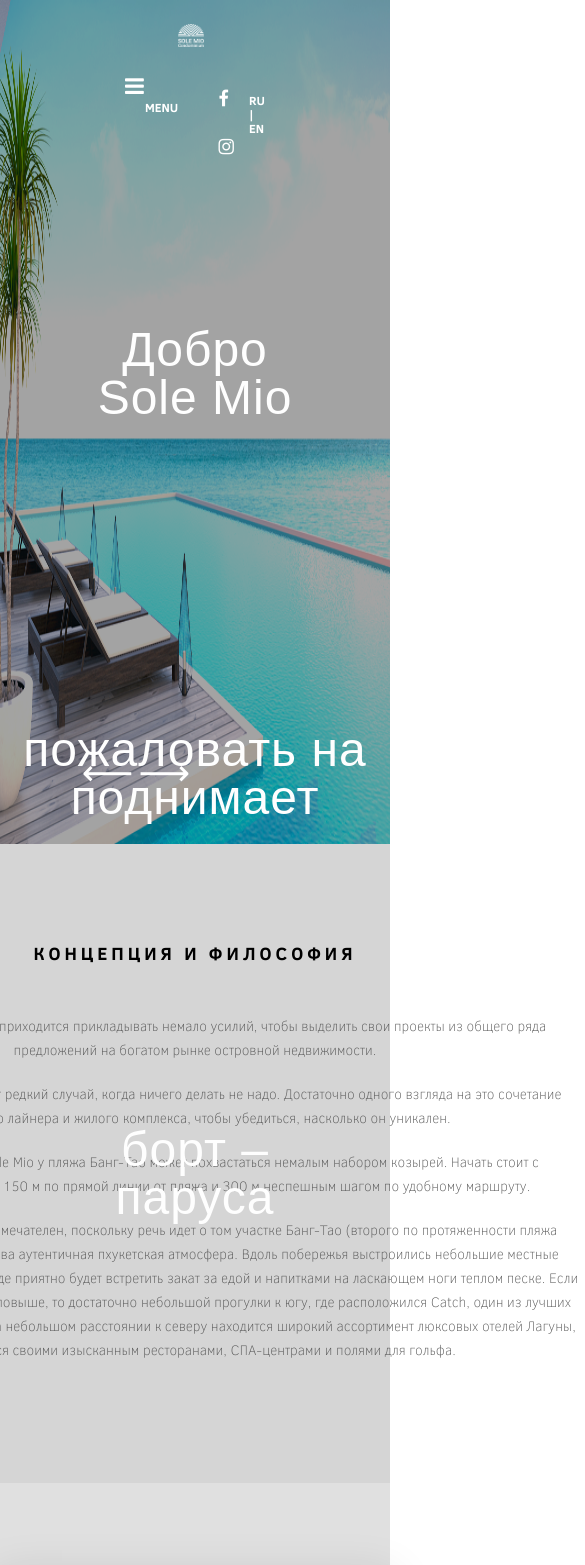
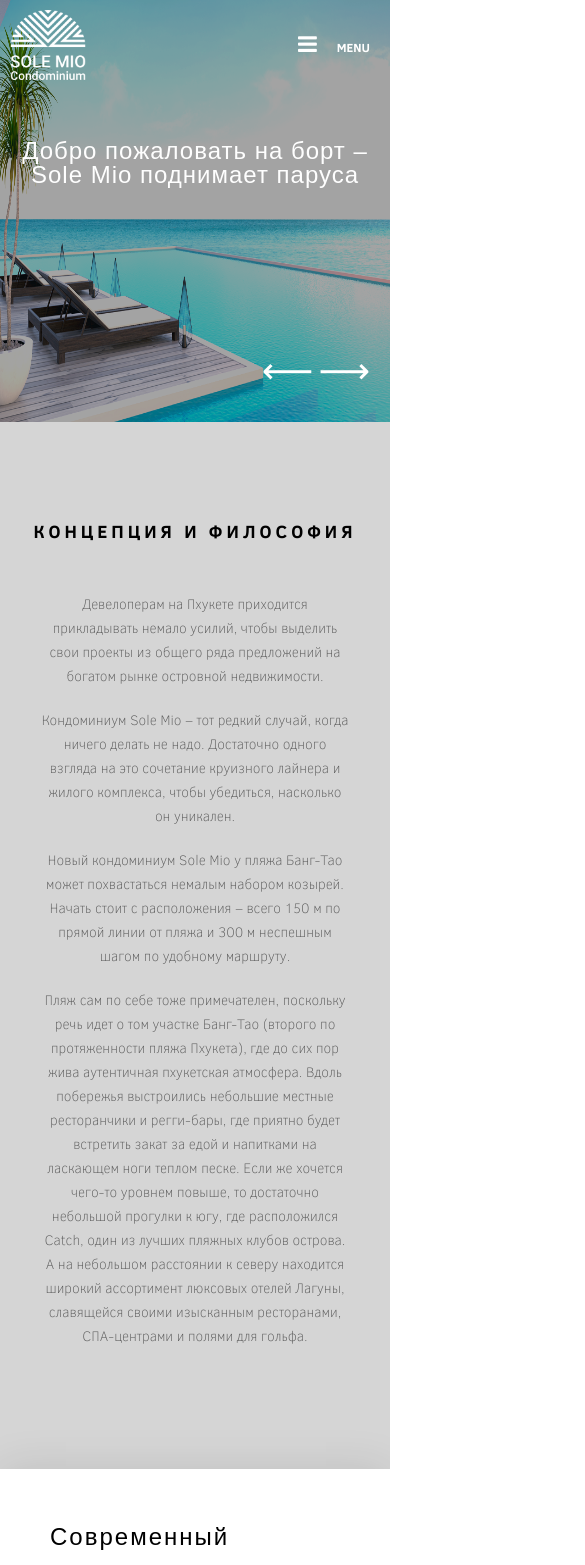
Before and after one commit to NikitaDimitriev/Sole-Mio, a Vue app in the folder client/: page / in a window 390 px wide. Shown: the top 1565 px of the page, 585 px wide, since content can reach past the window. Built offline with nearby package versions, Linux system fonts and the light colour scheme; a web font is replaced by a local one.

Commit message:
adaptive design

```diff
--- a/client/public/index.html
+++ b/client/public/index.html
@@ -7,7 +7,7 @@
     <link rel="icon" href="<%= BASE_URL %>favicon.ico">
     <link rel="stylesheet" href="https://cdnjs.cloudflare.com/ajax/libs/normalize/8.0.1/normalize.min.css">
     <link rel="stylesheet" href="https://cdnjs.cloudflare.com/ajax/libs/font-awesome/4.7.0/css/font-awesome.min.css">
-    <title>Solo-Mio</title>
+    <title>Sole-Mio</title>
   </head>
   <body>
     <noscript>
--- a/client/src/components/Contact.vue
+++ b/client/src/components/Contact.vue
@@ -156,13 +156,6 @@
   left: 0;
   position: absolute;
 }
-.pin-to-top {
-  position: fixed;
-  top: 0;
-  left: 0;
-  z-index: 1;
-  width: 100%;
-}
 .hamburger:focus {
   outline: none;
 }
--- a/client/src/components/Home.vue
+++ b/client/src/components/Home.vue
@@ -4,7 +4,7 @@
     <div id="carousel" class="carousel">
       <div class="slides">
         <div class="slide" data-state="active">
-          <div class="slide1-content">
+          <div class="slide1-content slide1-content-mob">
             <div class="slide1-content-inner">
               <span class="slide1-title" v-if="getLanguage === 'ru'">Добро пожаловать на борт –</span>
               <span class="slide1-title" v-if="getLanguage === 'ru'">Sole Mio поднимает паруса</span>
@@ -18,18 +18,10 @@
             </div>
           </div>
           <div class="top-slider-img" v-if="homeSliderIndex === 1">
-            <img
-              src="@/assets/image/titel_img.png"
-              style="height: 100%; width: 100%"
-              class="background-slider animateScale"
-            >
+            <img src="@/assets/image/titel_img.png" class="background-slider animateScale">
           </div>
           <div class="top-slider-img" v-if="homeSliderIndex === 2">
-            <img
-              src="@/assets/image/title-home.jpg"
-              style="height: 100%; width: 100%"
-              class="background-slider animateScale"
-            >
+            <img src="@/assets/image/title-home.jpg" class="background-slider animateScale">
           </div>
         </div>
       </div>
@@ -44,30 +36,40 @@
         <span class="concept-content-title" v-if="getLanguage === 'en'">Project description</span>
         <div class="concept-content-text-section">
           <span
-            class="concept-content-text" v-if="getLanguage === 'ru'"
+            class="concept-content-text"
+            v-if="getLanguage === 'ru'"
           >Девелоперам на Пхукете приходится прикладывать немало усилий, чтобы выделить свои проекты из общего ряда предложений на богатом рынке островной недвижимости.</span>
           <span
-            class="concept-content-text" v-if="getLanguage === 'en'"
+            class="concept-content-text"
+            v-if="getLanguage === 'en'"
           >Developers in Phuket go out of their way to set their projects apart on the island’s busy property market.</span>
           <span
-            class="concept-content-text" v-if="getLanguage === 'ru'"
+            class="concept-content-text"
+            v-if="getLanguage === 'ru'"
           >Кондоминиум Sole Mio – тот редкий случай, когда ничего делать не надо. Достаточно одного взгляда на это сочетание круизного лайнера и жилого комплекса, чтобы убедиться, насколько он уникален.</span>
           <span
-            class="concept-content-text" v-if="getLanguage === 'ru'"
+            class="concept-content-text"
+            v-if="getLanguage === 'ru'"
           >Новый кондоминиум Sole Mio у пляжа Банг-Тао может похвастаться немалым набором козырей. Начать стоит с расположения – всего 150 м по прямой линии от пляжа и 300 м неспешным шагом по удобному маршруту.</span>
           <span
-            class="concept-content-text" v-if="getLanguage === 'ru'"
+            class="concept-content-text"
+            v-if="getLanguage === 'ru'"
           >Пляж сам по себе тоже примечателен, поскольку речь идет о том участке Банг-Тао (второго по протяженности пляжа Пхукета), где до сих пор жива аутентичная пхукетская атмосфера. Вдоль побережья выстроились небольшие местные ресторанчики и регги-бары, где приятно будет встретить закат за едой и напитками на ласкающем ноги теплом песке. Если же хочется чего-то уровнем повыше, то достаточно небольшой прогулки к югу, где расположился Catch, один из лучших пляжных клубов острова. А на небольшом расстоянии к северу находится широкий ассортимент люксовых отелей Лагуны, славящейся своими изысканным ресторанами, СПА-центрами и полями для гольфа.</span>
         </div>
         <span
-            class="concept-content-text" v-if="getLanguage === 'en'"
-          >Sole Mio doesn’t have to. One look at it proves that it’s special.</span>
-          <span
-            class="concept-content-text" v-if="getLanguage === 'en'" style="width:50%"
-          >This new condominium project coming up in Bang Tao has a lot going on for it. Let’s start with the location – just 150m from the beach in a straight line, and a short 300m walk to get there.</span>
-          <span
-            class="concept-content-text" v-if="getLanguage === 'en'" style="width:50%"
-          >And the beach itself is quite special too – it’s the section of Bang Tao, Phuket’s second longest stretch of sand, that still preserves an authentic island feel. Lined with small local restaurants and reggae bars, it al-lows you to enjoy a sunset meal or drink while experiencing the feel of warm sand under your feet. Looking for something a little less rustic? A short walk south and you end up at one of Phuket’s best beach clubs, Catch; a short stroll to the north - the luxurious resorts of Laguna Phuket with their fine dining restaurants, spas and a golf course await.</span>
+          class="concept-content-text"
+          v-if="getLanguage === 'en'"
+        >Sole Mio doesn’t have to. One look at it proves that it’s special.</span>
+        <span
+          class="concept-content-text"
+          v-if="getLanguage === 'en'"
+          style="width:50%"
+        >This new condominium project coming up in Bang Tao has a lot going on for it. Let’s start with the location – just 150m from the beach in a straight line, and a short 300m walk to get there.</span>
+        <span
+          class="concept-content-text"
+          v-if="getLanguage === 'en'"
+          style="width:50%"
+        >And the beach itself is quite special too – it’s the section of Bang Tao, Phuket’s second longest stretch of sand, that still preserves an authentic island feel. Lined with small local restaurants and reggae bars, it al-lows you to enjoy a sunset meal or drink while experiencing the feel of warm sand under your feet. Looking for something a little less rustic? A short walk south and you end up at one of Phuket’s best beach clubs, Catch; a short stroll to the north - the luxurious resorts of Laguna Phuket with their fine dining restaurants, spas and a golf course await.</span>
         <!-- <div class="button">
           <p class="text-button">ЧИТАТЬ БОЛЬШЕ</p>
         </div>-->
@@ -79,25 +81,30 @@
           Современный
           компелекс на
         </span>
-        <span class="complex-card-title" style="font-family: 'Anglecia Pro Display Bold'" v-if="getLanguage === 'ru'">
+        <span
+          class="complex-card-title"
+          style="font-family: 'Anglecia Pro Display Bold'"
+          v-if="getLanguage === 'ru'"
+        >
           лазурном берегу
           Пхукета
         </span>
-        <span class="complex-card-title" v-if="getLanguage === 'en'">
-          Modern project on
-        </span>
-        <span class="complex-card-title" style="font-family: 'Anglecia Pro Display Bold'" v-if="getLanguage === 'en'">
-          asure beach of Phuket
-        </span>
+        <span class="complex-card-title" v-if="getLanguage === 'en'">Modern project on</span>
+        <span
+          class="complex-card-title"
+          style="font-family: 'Anglecia Pro Display Bold'"
+          v-if="getLanguage === 'en'"
+        >asure beach of Phuket</span>
         <div class="complex-content-text-section">
           <span class="concept-content-text" v-if="getLanguage === 'ru'">
             Sole Mio Condominium является совместным проектом надежной команды известных экспертов по
             недвижимости на острове Пхукет – девелоперской компании Phuket Asialand и агентства
             недвижимости Railand Property International.
           </span>
-          <span class="concept-content-text" v-if="getLanguage === 'en'">
-            Sole Mio Condominium is the brainchild of a trusted team of well-known Phuket property experts — Phuket Asialand as a developer company on the one part and Railand Pro­ perty International as a real esate agency on the other part.
-          </span>
+          <span
+            class="concept-content-text"
+            v-if="getLanguage === 'en'"
+          >Sole Mio Condominium is the brainchild of a trusted team of well-known Phuket property experts — Phuket Asialand as a developer company on the one part and Railand Pro­ perty International as a real esate agency on the other part.</span>
           <!-- <div class="button" style="border: none; margin-top: 30px">
             <p class="text-button">ЧИТАТЬ БОЛЬШЕ</p>
           </div>-->
@@ -130,7 +137,7 @@
                   </ul>
                 </div>
                 <div class="card__footer">
-                  <div class="price price__bl">    </div>
+                  <div class="price price__bl"></div>
                   <button class="button" @click="scrollToA" v-if="getLanguage === 'ru'">СМОТРЕТЬ</button>
                   <button class="button" @click="scrollToA" v-if="getLanguage === 'en'">ABOUT</button>
                 </div>
@@ -155,7 +162,7 @@
                   </ul>
                 </div>
                 <div class="card__footer">
-                  <div class="price price__bl">   </div>
+                  <div class="price price__bl"></div>
                   <button class="button" @click="scrollToB" v-if="getLanguage === 'ru'">СМОТРЕТЬ</button>
                   <button class="button" @click="scrollToB" v-if="getLanguage === 'en'">ABOUT</button>
                 </div>
@@ -263,7 +270,7 @@
       email: "",
       coment: "",
       homeSliderIndex: 1,
-      language: localStorage.getItem('language'),
+      language: localStorage.getItem("language"),
       modalActive: false
       // get language(){
       //   return localStorage.getItem('language');
@@ -301,20 +308,20 @@
     },
 
     scrollToA() {
-      this.$router.push({path: '/project', hash:"#typeA"})
+      this.$router.push({ path: "/project", hash: "#typeA" });
     },
     scrollToB() {
-      this.$router.push({path: '/project', hash:"#typeB"})
+      this.$router.push({ path: "/project", hash: "#typeB" });
     },
-    deactiveteModal(){
+    deactiveteModal() {
       this.modalActive = false;
     }
   },
   computed: {
-    getLanguage(){
-      return localStorage.getItem('language');
+    getLanguage() {
+      return localStorage.getItem("language");
     }
-  },
+  }
 };
 </script>
 <style lang="css">
@@ -338,7 +345,6 @@
   width: 100%;
   font-size: 3em;
   color: white;
-  line-height: 400px;
   text-align: center;
   opacity: 0;
   transition: opacity 1000ms;
@@ -352,11 +358,11 @@
 }
 
 .slide1-title {
-  font-size: 48px;
+  font-size: 1em;
   letter-spacing: 1px;
   color: #fefefe;
   font-family: "Anglecia Pro Display", sans-serif;
-  height: 48px;
+  height: 1em;
 }
 
 .slide1-subtitle {
@@ -679,4 +685,73 @@
 .card__l {
   font-family: "Clear Sans Thin";
 }
+.top-slider-img {
+  width: 100%;
+  height: 100%;
+}
+.top-slider-img img {
+  width: 100%;
+  height: 100%;
+}
+
+@media only screen and (max-width: 480px) {
+  .top-menu-logo{
+    height: 70px;
+  }
+  .slide1-content {
+    height: calc(50% - 50px);
+    width: 100%;
+    position: absolute;
+    padding-top: 35%;
+  }
+  .top-slider-img {
+    height: 50vh !important ;
+  }
+  .slide1-title {
+    font-size: 24px;
+  }
+  .carousel {
+    position: relative;
+    width: 100wh;
+    height: 50vh;
+  }
+  .indicators {
+    position: absolute;
+    bottom: 30px;
+    right: 20px;
+  }
+  .concept-content-text-section{
+    width: 80%;
+  }
+  #complex{
+    height: unset;
+    flex-direction: column;
+  }
+  .complex-card{
+    width: 100%;
+    height: unset;
+    padding: 50px;
+  }
+  .complex-card-title{
+    font-size: 24px;
+    line-height: 35px;
+  }
+  .complex-img{
+    width: 100%;
+    height: unset;
+  }
+  .projects-img{
+    display: flex;
+    flex-direction: column;
+  }
+  .projects-img img{
+    width: 80%;
+  }
+  #projects{
+    height: unset;
+  }
+  .projects-title{
+    margin: 20px;
+  }
+}
 </style>
--- a/client/src/components/Project.vue
+++ b/client/src/components/Project.vue
@@ -203,7 +203,50 @@
         </div>
       </div>
     </div>
-    <div class="plan-a">
+    <div class="plan-a" v-if="deviceWidth>480">
+      <div class="plan-slider">
+        <div class="service-slide1">
+          <div class="service-slide1-content">
+            <div class="slide1-card-plan-a" id="typeA">
+              <div class="indicators-service">
+                <span
+                  style="margin-right: 5px;cursor: pointer"
+                  @click="decreeceSliderAindex()"
+                >&#10229;</span>
+                <span @click="increeseSliderAindex()" style="cursor: pointer">&#10230;</span>
+              </div>
+              <div class="controll-numbers" style="margin-top: 15px; margin-bottom: 54px">
+                <span style="cursor: pointer" @click="sliderAindex = 1">01</span>
+                <span style="cursor: pointer" @click="sliderAindex = 2">02</span>
+                <span style="cursor: pointer" @click="sliderAindex = 3">03</span>
+                <span style="cursor: pointer" @click="sliderAindex = 4">04</span>
+                <span style="cursor: pointer" @click="sliderAindex = 5">05</span>
+              </div>
+              <span class="plan-slider-title">
+                Unit type A:
+                Deluxe, 57 m2
+              </span>
+            </div>
+          </div>
+        </div>
+      </div>
+      <div class="plan-slider-img" v-if="sliderAindex === 1">
+        <img src="@/assets/image/17_Deluxe.jpg" class="animateScale">
+      </div>
+      <div class="plan-slider-img" v-if="sliderAindex === 2">
+        <img src="@/assets/image/18_Deluxe.jpg" class="animateScale">
+      </div>
+      <div class="plan-slider-img" v-if="sliderAindex === 3">
+        <img src="@/assets/image/19_Deluxe.jpg" class="animateScale">
+      </div>
+      <div class="plan-slider-img" v-if="sliderAindex === 4">
+        <img src="@/assets/image/20_Deluxe.jpg" class="animateScale">
+      </div>
+      <div class="plan-slider-img" v-if="sliderAindex === 5">
+        <img src="@/assets/image/21_Deluxe.jpg" class="animateScale">
+      </div>
+    </div>
+    <div class="plan-a-mob" v-if="deviceWidth<480">
       <div class="plan-slider">
         <div class="service-slide1">
           <div class="service-slide1-content">
@@ -260,9 +303,14 @@
           <!-- <button class="button">Смотреть Больше</button> -->
         </div>
       </div>
-      <img src="@/assets/image/Unit_type_B.png" style="float: right;height: 555px">
+      <img
+        src="@/assets/image/Unit_type_B.png"
+        style="float: right;height: 555px"
+        v-if="deviceWidth>480"
+      >
+      <img src="@/assets/image/Unit_type_B.png" v-if="deviceWidth<480">
     </div>
-    <div class="plan-a">
+    <div class="plan-a" v-if="deviceWidth>480">
       <div class="plan-slider">
         <div class="service-slide1">
           <div class="service-slide1-content">
@@ -305,6 +353,49 @@
         <img src="@/assets/image/16_Universal.jpg" class="animateScale">
       </div>
     </div>
+    <div class="plan-a-mob" v-if="deviceWidth<480">
+      <div class="plan-slider">
+        <div class="service-slide1">
+          <div class="service-slide1-content">
+            <div class="slide1-card-plan-a" id="typeB">
+              <div class="indicators-service">
+                <span
+                  style="margin-right: 5px; cursor: pointer"
+                  @click="decreeceSliderBindex()"
+                >&#10229;</span>
+                <span @click="increeseSliderBindex()" style="cursor: pointer">&#10230;</span>
+              </div>
+              <div class="controll-numbers" style="margin-top: 15px; margin-bottom: 54px">
+                <span style="cursor: pointer" @click="sliderBindex = 1">01</span>
+                <span style="cursor: pointer" @click="sliderBindex = 2">02</span>
+                <span style="cursor: pointer" @click="sliderBindex = 3">03</span>
+                <span style="cursor: pointer" @click="sliderBindex = 4">04</span>
+                <span style="cursor: pointer" @click="sliderBindex = 5">05</span>
+              </div>
+              <span class="plan-slider-title">
+                Unit type B:
+                Universal, 36 m2
+              </span>
+            </div>
+          </div>
+        </div>
+      </div>
+            <div class="plan-slider-img" v-if="sliderBindex === 1">
+        <img src="@/assets/image/12_Universal.jpg" class="animateScale">
+      </div>
+      <div class="plan-slider-img" v-if="sliderBindex === 2">
+        <img src="@/assets/image/13_Universal.jpg" class="animateScale">
+      </div>
+      <div class="plan-slider-img" v-if="sliderBindex === 3">
+        <img src="@/assets/image/14_Universal.jpg" class="animateScale">
+      </div>
+      <div class="plan-slider-img" v-if="sliderBindex === 4">
+        <img src="@/assets/image/15_Universal.jpg" class="animateScale">
+      </div>
+      <div class="plan-slider-img" v-if="sliderBindex === 5">
+        <img src="@/assets/image/16_Universal.jpg" class="animateScale">
+      </div>
+    </div>
     <div class="plan-a-list">
       <div class="plan-a-list-left">
         <div class="plan-a-numered-list">
@@ -316,7 +407,12 @@
           <span>7. Balcony</span>
         </div>
       </div>
-      <img src="@/assets/image/Unit_type_A.png" style="float: right;height: 555px">
+      <img
+        src="@/assets/image/Unit_type_A.png"
+        style="float: right;height: 555px"
+        v-if="deviceWidth>480"
+      >
+      <img src="@/assets/image/Unit_type_A.png" v-if="deviceWidth<480">
     </div>
     <div id="contacts">
       <div class="contacts-side">
@@ -419,8 +515,9 @@
       interval: null,
       aWrap: false,
       bWrap: false,
-      activeColor: '#000',
-      modalActive: false
+      activeColor: "#000",
+      modalActive: false,
+      deviceWidth: window.innerWidth
     };
   },
   methods: {
@@ -488,7 +585,7 @@
       this.aWrap = false;
       this.bWrap = false;
     },
-    deactiveteModal(){
+    deactiveteModal() {
       this.modalActive = false;
     }
   },
@@ -505,7 +602,6 @@
   padding: 50px 127px 50px 127px;
   display: flex;
   justify-content: center;
-  align-items: center;
   align-items: center;
 }
 
@@ -742,10 +838,6 @@
     opacity: 1;
   }
 }
-.top-slider-img {
-  width: 100%;
-  height: 100%;
-}
 .aWrap {
   position: fixed;
   top: 0;
@@ -779,7 +871,54 @@
   z-index: 11;
   opacity: 1;
 }
-.activeColor{
+.activeColor {
   color: #000;
 }
+@media screen and (max-width: 480px) {
+  .description-project {
+    flex-direction: column;
+    padding: 20px;
+  }
+  .description-project-card {
+    margin-top: 10px;
+  }
+  .advantages-card {
+    margin-bottom: 20px;
+    padding: 10px;
+    flex-direction: column;
+  }
+  .advantages-card-title {
+    width: unset;
+    padding: 15px;
+  }
+  .advantages-card {
+    height: unset;
+  }
+  .advantages-card-icon-section {
+    width: unset;
+  }
+  .slide1-card-plan-a {
+    height: unset;
+    width: 100%;
+    padding: 5px;
+  }
+  .plan-slider-title {
+    font-size: 24px;
+    letter-spacing: unset;
+  }
+  .plan-slider-img {
+    width: 100%;
+    height: unset;
+  }
+  .plan-slider {
+    margin-right: unset;
+  }
+  .plan-a-list-left {
+    width: 100%;
+  }
+  .plan-a-list {
+    padding: 20px;
+    height: unset;
+  }
+}
 </style>
--- a/client/src/components/shared/Menu.vue
+++ b/client/src/components/shared/Menu.vue
@@ -1,13 +1,13 @@
 <template>
   <div id="menu">
-    <div class="pin-to-top" :class="{scrolled: scrolled}">
+    <div class="pin-to-top" :class="{scrolled: scrolled}" v-if="deviceWidth > 450">
       <div class="top-menu">
         <div class="top-menu-left">
           <i class="fa fa-bars burger" @click="openNav()"></i>
           <span class="menu-title" @click="openNav()">MENU</span>
         </div>
         <div>
-          <span>  </span>
+          <span></span>
         </div>
         <div class="top-menu-logo">
           <router-link to="/">
@@ -38,10 +38,29 @@
         </div>
       </div>
     </div>
+    <div class="pin-to-top" v-if="deviceWidth < 450" :class="{scrolled: scrolled}">
+      <div class="mobile-menu">
+        <div class="top-menu-logo">
+          <router-link to="/">
+            <img src="@/assets/image/logo-white.png" v-if="!scrolled">
+            <img src="@/assets/image/Logo_SoleMia_color.png" v-if="scrolled">
+          </router-link>
+        </div>
+        <div class="top-menu-mobile">
+          <i class="fa fa-bars burger" @click="openNav()"></i>
+          <span class="menu-title" @click="openNav()">MENU</span>
+        </div>
+      </div>
+    </div>
     <div id="mySidenav" class="sidenav">
       <span class="closebtn" @click="closeNav()">
         &times;
         <span style="font-size: 12px">MENU</span>
+        <div class="language-choose">
+          <span @click="changeToRu()">RU</span>
+          |
+          <span @click="changeToEn()">EN</span>
+        </div>
       </span>
       <router-link to="/" v-if="getLanguage === 'ru'">Главная</router-link>
       <router-link to="/project" v-if="getLanguage === 'ru'">Проект</router-link>
@@ -61,14 +80,21 @@
   data() {
     return {
       activeMenu: false,
-      scrolled: false
+      scrolled: false,
+      deviceWidth: window.innerWidth
     };
   },
   methods: {
     openNav() {
+      if (this.deviceWidth < 450) {
+        document.getElementById("mySidenav").style.width = "100%";
+
+        document.getElementById("mySidenav").classList.add("mobile-nav");
+      } else {
         document.getElementById("mySidenav").style.width = "40%";
+      }
       document.getElementById("mySidenav").style.padding = "60px 0 0 125px";
-      document.getElementById("mySidenav").style.zIndex = "6";
+      document.getElementById("mySidenav").style.zIndex = "13";
     },
     closeNav() {
       document.getElementById("mySidenav").style.width = "0";
@@ -91,6 +117,7 @@
   },
   created() {
     window.addEventListener("scroll", this.handleScroll);
+    console.log(this.deviceWidth);
   },
   destroyed() {
     window.removeEventListener("scroll", this.handleScroll);
@@ -104,11 +131,19 @@
 </script>
 
 <style lang="css">
+.mobile-nav {
+  position: fixed;
+  top: 0;
+  left: 0;
+  height: 100%;
+  width: 100%;
+  overflow: hidden;
+}
 .pin-to-top {
   position: fixed;
   top: 0;
   left: 0;
-  z-index: 5;
+  z-index: 12;
   width: 100%;
 }
 .scrolled {
@@ -226,4 +261,11 @@
 .scrolled .language-choose {
   color: #cacaca;
 }
+.mobile-menu {
+  padding: 10px;
+  width: calc(100% - 10px);
+  display: flex;
+  justify-content: space-between;
+  align-items: center;
+}
 </style>
```
Also changed, not shown: client/src/components/shared/Footer.vue (+14 -2 lines), client/src/components/shared/Map.vue (+8 -5 lines), 7 other files (tests, documents, lock files or other folders). Lines whose indentation alone changed are shown as unchanged.
